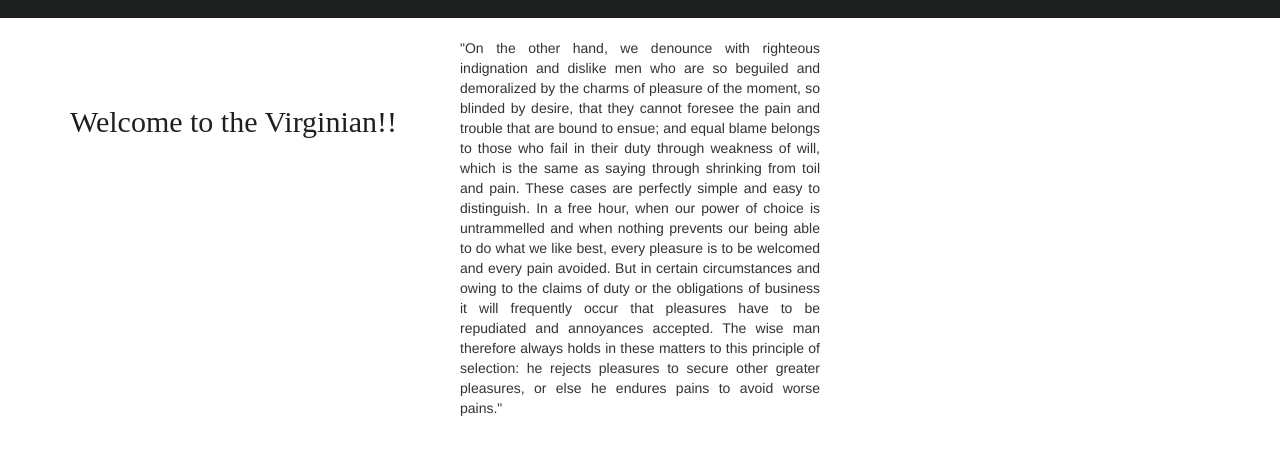
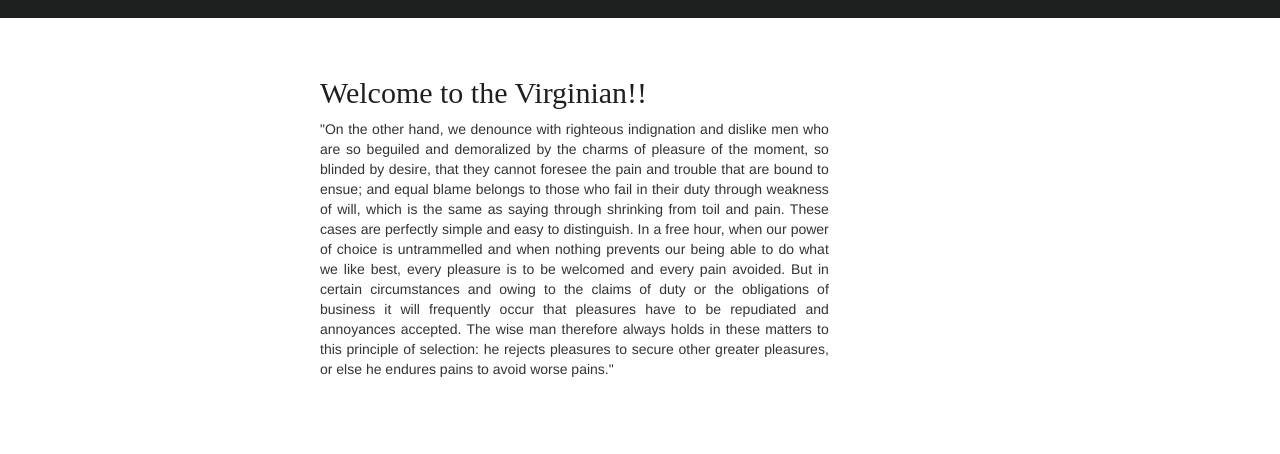
Before and after one commit to sal-pal/virginian-website, a website: page index.html in a window 1280 px wide. Shown: the part 176-630 px from the top of the page. Drawn offline with nearby package versions, Linux system fonts and the light colour scheme; a web font is replaced by a local one.

Commit message:
Add intro

```diff
--- a/index.html
+++ b/index.html
@@ -34,10 +34,9 @@
       <a class="header-links pull-right header-links" style="padding-left:1%; padding-right:1%" href="#">History</a>
       <a class="header-links pull-right header-links" href="#"> Gallery </a>
     </nav>
-    <div class="container">
-      <div class="row">
-        <h2 class="col-md-4 intro-header"> Welcome to the Virginian!! </h2>
-        <p class="col-md-4 intro-body">
+    <div class="content-container">
+        <h2 class="intro-header"> Welcome to the Virginian!! </h2>
+        <p class="intro-body">
            "On the other hand, we denounce with righteous indignation and dislike men who are so beguiled and demoralized by the charms of pleasure of the moment, so blinded by desire, that they cannot foresee the pain and trouble that are bound to ensue; and equal blame belongs to those who fail in their duty through weakness of will, which is the same as saying through shrinking from toil and pain. These cases are perfectly simple and easy to distinguish. In a free hour, when our power of choice is untrammelled and when nothing prevents our being able to do what we like best, every pleasure is to be welcomed and every pain avoided. But in certain circumstances and owing to the claims of duty or the obligations of business it will frequently occur that pleasures have to be repudiated and annoyances accepted. The wise man therefore always holds in these matters to this principle of selection: he rejects pleasures to secure other greater pleasures, or else he endures pains to avoid worse pains."
         </p>
       </div>
--- a/style.css
+++ b/style.css
@@ -51,6 +51,10 @@ header {
   border-radius: 0;
 }
 
+.content-container {
+  margin-left: 25%;
+}
+
 .intro-header {
   color: #1e1f1f;
   font-family: Georgia;
```
